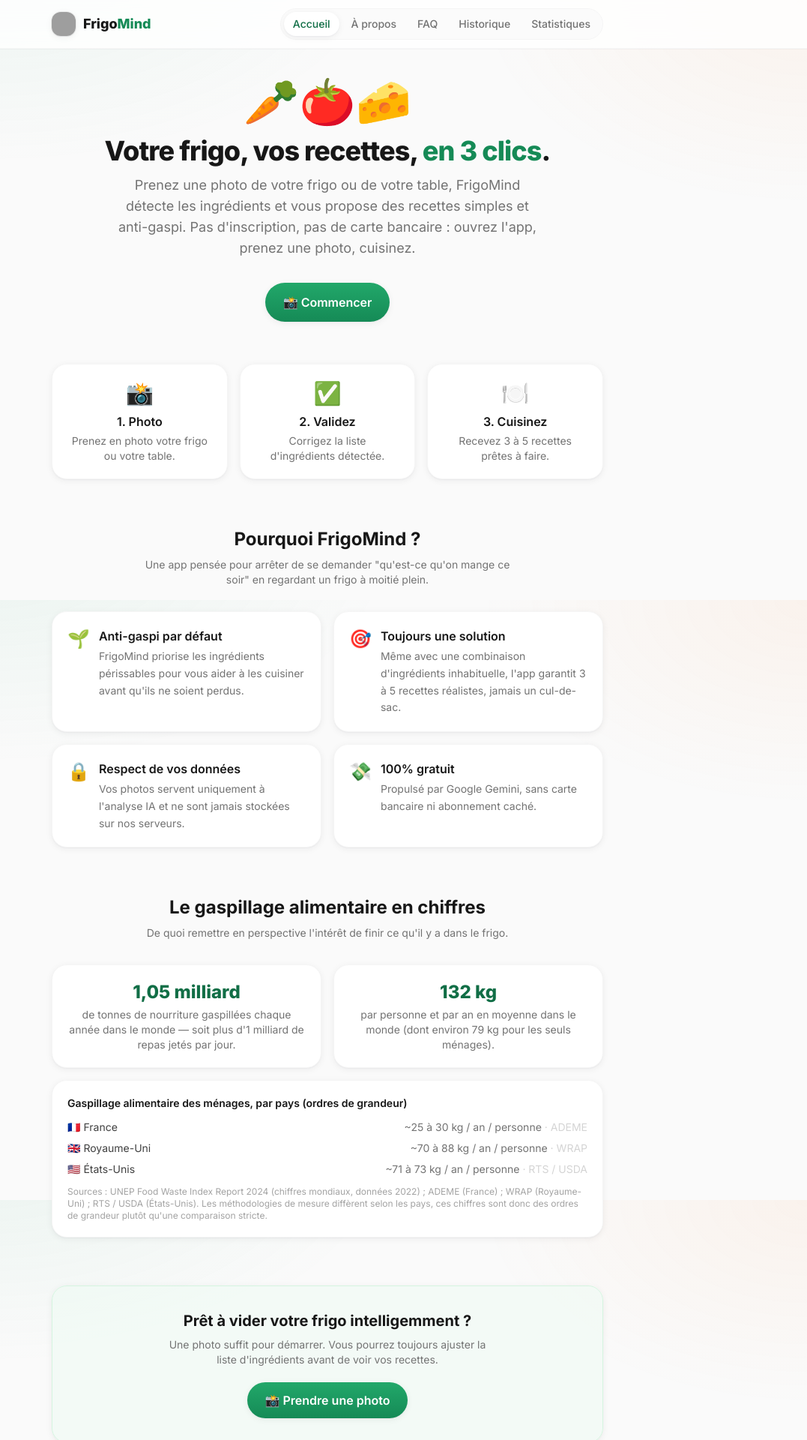
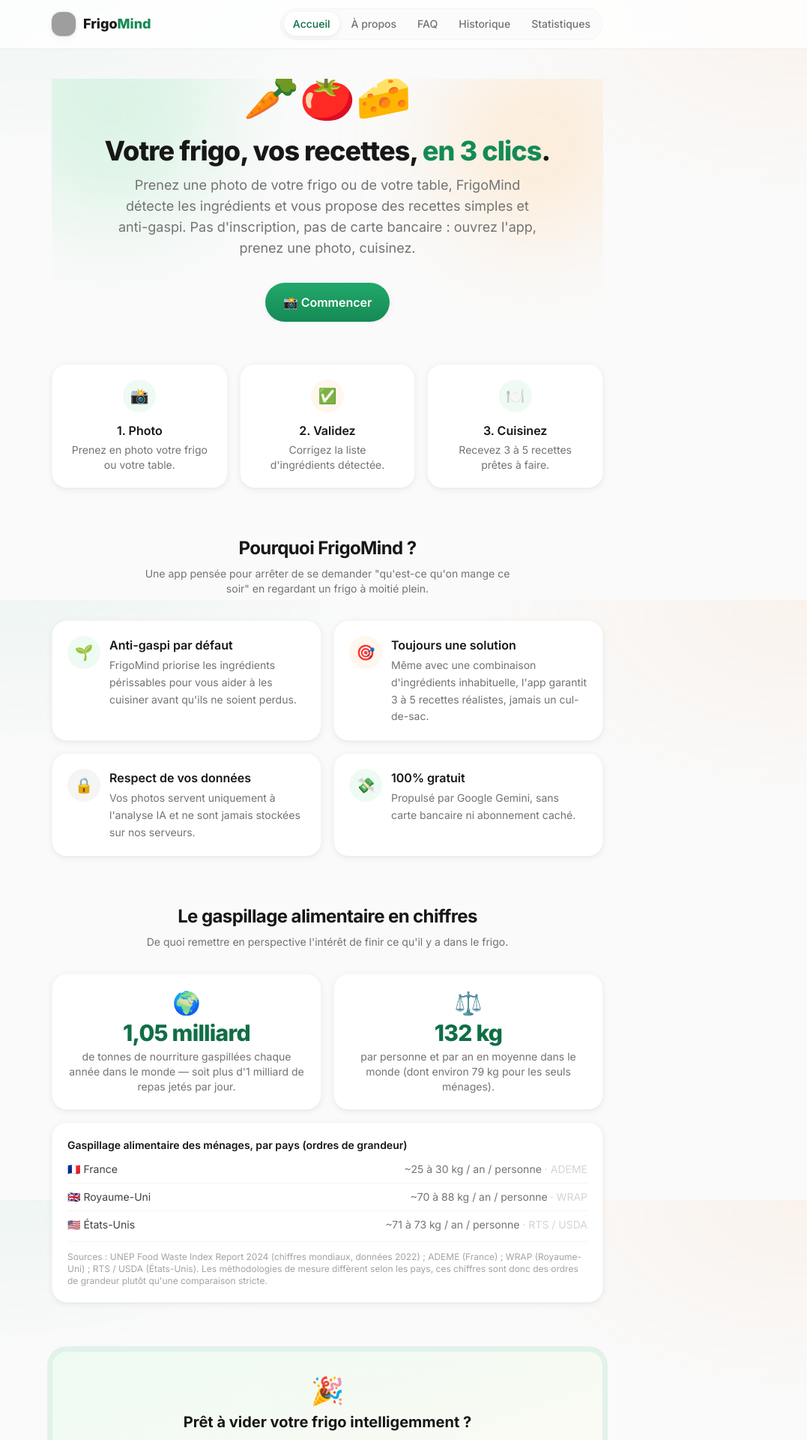
Before and after one commit to charlesgirardin1-design/frigomind, a React (Vite) app: page / in a window 1280 px wide. Shown: the top 1920 px of the page at 75% size, without its empty margins (203-1280 px from the left). Built offline with nearby package versions, Linux system fonts and the light colour scheme; grey boxes are pictures that could not be loaded.

Commit message:
Add files via upload

```diff
--- a/src/pages/HomePage.jsx
+++ b/src/pages/HomePage.jsx
@@ -7,29 +7,33 @@ export default function HomePage() {
   const { goTo } = useApp()
 
   const steps = [
-    { icon: '📸', title: 'Photo', text: 'Prenez en photo votre frigo ou votre table.' },
-    { icon: '✅', title: 'Validez', text: 'Corrigez la liste d\'ingrédients détectée.' },
-    { icon: '🍽️', title: 'Cuisinez', text: 'Recevez 3 à 5 recettes prêtes à faire.' },
+    { icon: '📸', bg: 'bg-fresh-50', title: 'Photo', text: 'Prenez en photo votre frigo ou votre table.' },
+    { icon: '✅', bg: 'bg-zest-50', title: 'Validez', text: 'Corrigez la liste d\'ingrédients détectée.' },
+    { icon: '🍽️', bg: 'bg-fresh-50', title: 'Cuisinez', text: 'Recevez 3 à 5 recettes prêtes à faire.' },
   ]
 
   const values = [
     {
       icon: '🌱',
+      bg: 'bg-fresh-50',
       title: 'Anti-gaspi par défaut',
       text: 'FrigoMind priorise les ingrédients périssables pour vous aider à les cuisiner avant qu\'ils ne soient perdus.',
     },
     {
       icon: '🎯',
+      bg: 'bg-zest-50',
       title: 'Toujours une solution',
       text: 'Même avec une combinaison d\'ingrédients inhabituelle, l\'app garantit 3 à 5 recettes réalistes, jamais un cul-de-sac.',
     },
     {
       icon: '🔒',
+      bg: 'bg-neutral-100',
       title: 'Respect de vos données',
       text: 'Vos photos servent uniquement à l\'analyse IA et ne sont jamais stockées sur nos serveurs.',
     },
     {
       icon: '💸',
+      bg: 'bg-fresh-50',
       title: '100% gratuit',
       text: 'Propulsé par Google Gemini, sans carte bancaire ni abonnement caché.',
     },
@@ -43,8 +47,17 @@ export default function HomePage() {
 
   return (
     <div className="max-w-3xl mx-auto px-4 pt-10 pb-16 animate-fadeIn">
-      <div className="text-center">
-        <span className="inline-block text-6xl mb-4" aria-hidden>
+      <div className="relative text-center overflow-hidden">
+        <div
+          className="pointer-events-none absolute -top-24 -left-16 w-72 h-72 rounded-full bg-fresh-200/40 blur-3xl -z-10"
+          aria-hidden
+        />
+        <div
+          className="pointer-events-none absolute -top-10 -right-10 w-64 h-64 rounded-full bg-zest-200/40 blur-3xl -z-10"
+          aria-hidden
+        />
+
+        <span className="inline-block text-6xl mb-4 animate-float" aria-hidden>
           🥕🍅🧀
         </span>
         <h1 className="text-3xl sm:text-4xl font-extrabold tracking-tight text-neutral-900">
@@ -68,8 +81,8 @@ export default function HomePage() {
 
       <div className="mt-14 grid grid-cols-1 sm:grid-cols-3 gap-4">
         {steps.map((s, i) => (
-          <div key={s.title} className="card p-5 text-center hover:shadow-cardHover transition-shadow">
-            <div className="text-3xl mb-2" aria-hidden>
+          <div key={s.title} className="card p-5 text-center">
+            <div className={`icon-badge ${s.bg} mx-auto mb-3`} aria-hidden>
               {s.icon}
             </div>
             <div className="font-semibold text-neutral-900">
@@ -81,18 +94,16 @@ export default function HomePage() {
       </div>
 
       <div className="mt-16">
-        <h2 className="text-xl sm:text-2xl font-bold text-neutral-900 text-center">
-          Pourquoi FrigoMind ?
-        </h2>
-        <p className="text-neutral-500 text-sm text-center mt-2 max-w-lg mx-auto">
+        <h2 className="section-title">Pourquoi FrigoMind ?</h2>
+        <p className="section-subtitle">
           Une app pensée pour arrêter de se demander "qu'est-ce qu'on mange ce soir" en regardant un frigo
           à moitié plein.
         </p>
 
         <div className="mt-8 grid grid-cols-1 sm:grid-cols-2 gap-4">
           {values.map((v) => (
-            <div key={v.title} className="card p-5 flex gap-3 hover:shadow-cardHover transition-shadow">
-              <div className="text-2xl shrink-0" aria-hidden>
+            <div key={v.title} className="card p-5 flex gap-3">
+              <div className={`icon-badge ${v.bg} shrink-0`} aria-hidden>
                 {v.icon}
               </div>
               <div>
@@ -105,23 +116,23 @@ export default function HomePage() {
       </div>
 
       <div className="mt-16">
-        <h2 className="text-xl sm:text-2xl font-bold text-neutral-900 text-center">
-          Le gaspillage alimentaire en chiffres
-        </h2>
-        <p className="text-neutral-500 text-sm text-center mt-2 max-w-lg mx-auto">
+        <h2 className="section-title">Le gaspillage alimentaire en chiffres</h2>
+        <p className="section-subtitle">
           De quoi remettre en perspective l'intérêt de finir ce qu'il y a dans le frigo.
         </p>
 
         <div className="mt-8 grid grid-cols-1 sm:grid-cols-2 gap-4">
           <div className="card p-5 text-center">
-            <div className="text-2xl font-extrabold text-fresh-700">1,05 milliard</div>
+            <div className="text-3xl mb-1" aria-hidden>🌍</div>
+            <div className="text-2xl sm:text-3xl font-extrabold text-fresh-700 tracking-tight">1,05 milliard</div>
             <p className="text-sm text-neutral-500 mt-1">
               de tonnes de nourriture gaspillées chaque année dans le monde — soit plus d'1 milliard de
               repas jetés par jour.
             </p>
           </div>
           <div className="card p-5 text-center">
-            <div className="text-2xl font-extrabold text-fresh-700">132 kg</div>
+            <div className="text-3xl mb-1" aria-hidden>⚖️</div>
+            <div className="text-2xl sm:text-3xl font-extrabold text-fresh-700 tracking-tight">132 kg</div>
             <p className="text-sm text-neutral-500 mt-1">
               par personne et par an en moyenne dans le monde (dont environ 79 kg pour les seuls ménages).
             </p>
@@ -132,9 +143,9 @@ export default function HomePage() {
           <p className="font-semibold text-neutral-900 text-sm mb-3">
             Gaspillage alimentaire des ménages, par pays (ordres de grandeur)
           </p>
-          <div className="space-y-2">
+          <div className="divide-y divide-neutral-100">
             {countryWaste.map((c) => (
-              <div key={c.country} className="flex items-center justify-between text-sm">
+              <div key={c.country} className="flex items-center justify-between text-sm py-2 first:pt-0 last:pb-0">
                 <span className="text-neutral-700">{c.country}</span>
                 <span className="text-neutral-500">
                   {c.kg} / an / personne <span className="text-neutral-300">· {c.source}</span>
@@ -142,7 +153,7 @@ export default function HomePage() {
               </div>
             ))}
           </div>
-          <p className="text-xs text-neutral-400 mt-3">
+          <p className="text-xs text-neutral-400 mt-3 pt-3 border-t border-neutral-100">
             Sources : UNEP Food Waste Index Report 2024 (chiffres mondiaux, données 2022) ; ADEME (France) ;
             WRAP (Royaume-Uni) ; RTS / USDA (États-Unis). Les méthodologies de mesure diffèrent selon les
             pays, ces chiffres sont donc des ordres de grandeur plutôt qu'une comparaison stricte.
@@ -150,7 +161,8 @@ export default function HomePage() {
         </div>
       </div>
 
-      <div className="mt-16 card p-6 sm:p-8 text-center bg-fresh-50/60 border-fresh-100">
+      <div className="mt-16 card p-6 sm:p-8 text-center bg-gradient-to-br from-fresh-50 to-zest-50/60 border-fresh-100 shadow-glow">
+        <div className="text-4xl mb-2" aria-hidden>🎉</div>
         <h2 className="text-lg sm:text-xl font-bold text-neutral-900">
           Prêt à vider votre frigo intelligemment ?
         </h2>
```
